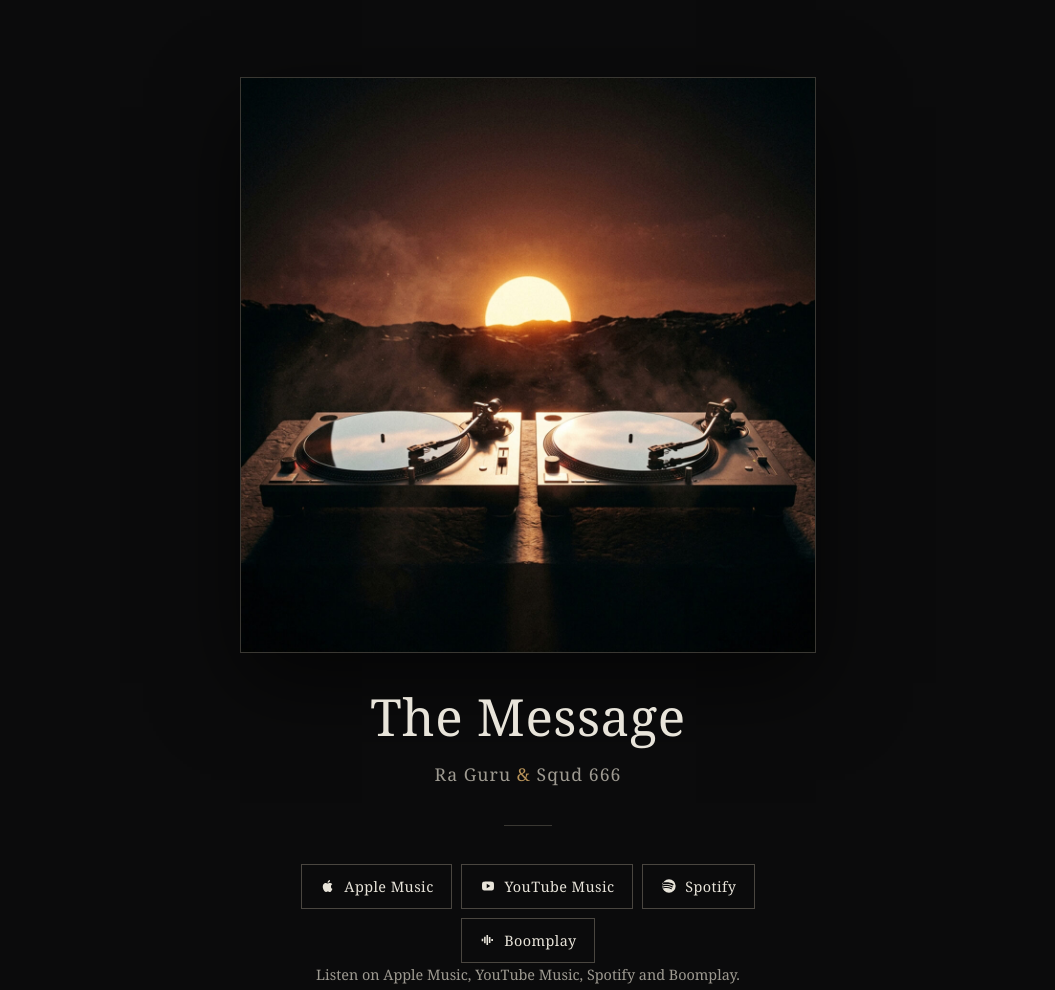
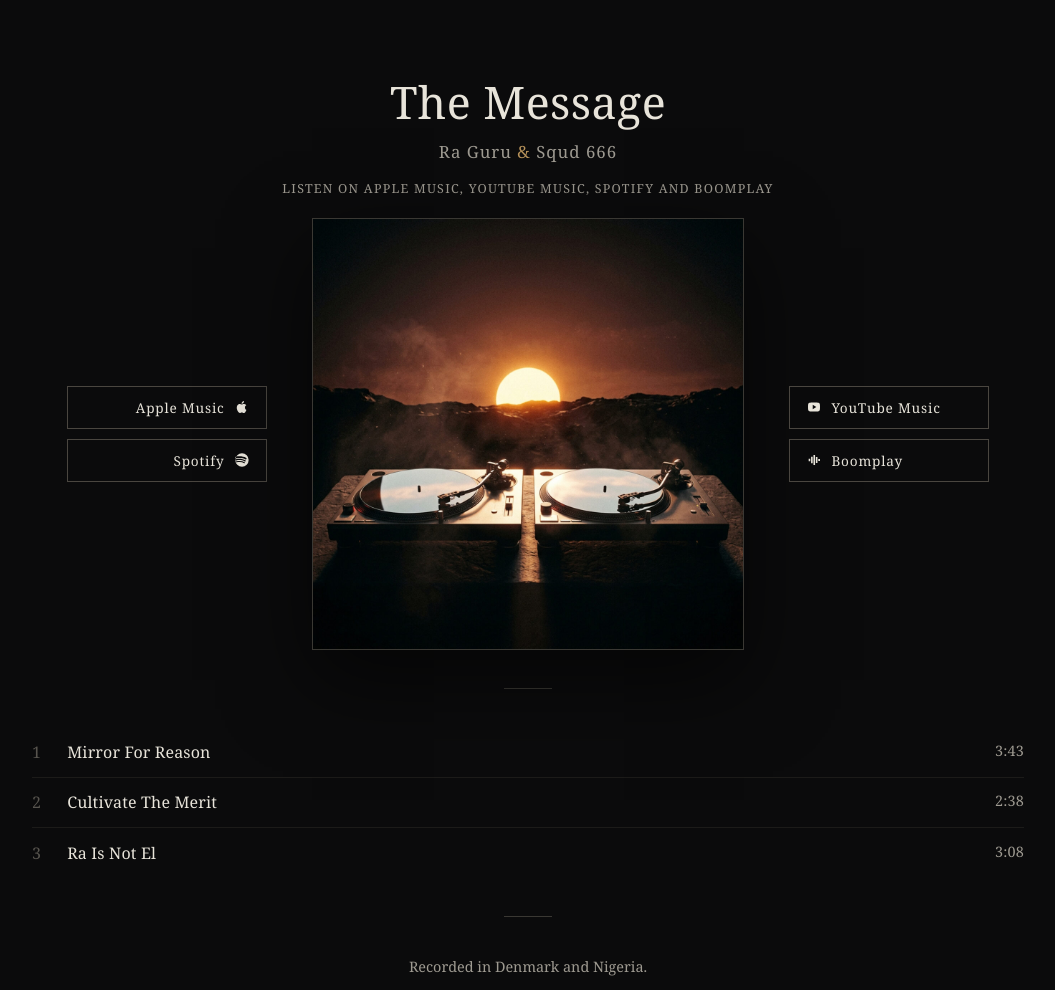
Before and after one commit to Faraday22/rgas666, a plain HTML site: page index.html in a window 1280 px wide. Shown: the top 990 px of the page, without its empty margins (112-1167 px from the left). Drawn offline with Linux system fonts and the light colour scheme.

Commit message:
Add files via upload

```diff
--- a/index.html
+++ b/index.html
@@ -49,27 +49,53 @@
     display: flex; justify-content: center;
     padding: clamp(2rem, 6vw, 5rem) 1.5rem;
   }
-  main { width: 100%; max-width: 36rem; text-align: center; }
+  main { width: 100%; max-width: 62rem; text-align: center; }
   .cover {
     width: 100%; aspect-ratio: 1/1; object-fit: cover; display: block;
     border: 1px solid var(--line);
     box-shadow: 0 30px 80px rgba(0,0,0,.6);
-    margin: 0 0 2.2rem;
   }
-  h1 { font-size: clamp(2rem, 7vw, 3.2rem); font-weight: 400; letter-spacing: .01em; line-height: 1.1; margin: 0 0 .35em; }
-  .artist { font-size: clamp(.95rem, 2.6vw, 1.1rem); letter-spacing: .06em; color: var(--muted); margin: 0; }
+  h1 { font-size: clamp(1.6rem, 4.2vw, 2.8rem); font-weight: 400; letter-spacing: .01em; line-height: 1.1; margin: 0 0 .3em; }
+  .artist { font-size: clamp(.9rem, 2vw, 1.05rem); letter-spacing: .06em; color: var(--muted); margin: 0 0 clamp(1rem, 2.2vh, 1.5rem); }
   .amp { color: var(--gold); }
   .rule { width: 3rem; height: 1px; background: var(--line); margin: 2.4rem auto; }
-  .listen { display: flex; flex-wrap: wrap; gap: .55rem; justify-content: center; }
+
+  /* cover flanked by the streaming links, so nothing needs scrolling */
+  .stage {
+    display: grid;
+    grid-template-columns: 1fr auto 1fr;
+    justify-content: center;
+    align-items: center;
+    gap: clamp(1.2rem, 3.5vw, 2.8rem);
+  }
+  .stage .cover { width: 54vh; height: 54vh; }
+  .side { display: flex; flex-direction: column; gap: .6rem; }
+  .side.left { align-items: flex-end; }
+  .side.right { align-items: flex-start; }
+  .side:empty { display: none; }
   .btn {
-    display: inline-flex; align-items: center; gap: .55rem;
-    padding: .75rem 1.1rem; border: 1px solid #4a4640; color: var(--fg);
-    text-decoration: none; font-size: .9rem; letter-spacing: .03em;
-    font-family: inherit; transition: border-color .15s, color .15s;
+    display: inline-flex; align-items: center; gap: .6rem;
+    width: 100%; max-width: 12.5rem;
+    padding: .7rem 1rem; border: 1px solid #4a4640; color: var(--fg);
+    text-decoration: none; font-size: .85rem; letter-spacing: .06em;
+    font-family: inherit; transition: border-color .15s, color .15s, background .15s;
+    white-space: nowrap;
   }
+  .side.left .btn { flex-direction: row-reverse; text-align: right; }
   .btn:hover { border-color: var(--gold); color: var(--gold); }
-  .btn[hidden] { display: none; }
-  .btn svg { width: 16px; height: 16px; fill: currentColor; }
+  .btn svg { width: 16px; height: 16px; fill: currentColor; flex: none; }
+  .listen-note { color: var(--muted); font-size: .78rem; letter-spacing: .1em; text-transform: uppercase; margin: 0 0 clamp(1.1rem, 2.6vh, 1.8rem); }
+
+  @media (max-width: 44rem) {
+    .stage { grid-template-columns: 1fr; gap: .7rem; }
+    .stage .side.left { order: 1; }
+    .stage .side.right { order: 2; }
+    .stage .cover { order: 3; margin-top: .7rem; }
+    .stage .cover { width: min(100%, 20rem); height: auto; justify-self: center; }
+    .side, .side.left, .side.right { flex-direction: row; flex-wrap: wrap; justify-content: center; align-items: stretch; }
+    .side.left .btn { flex-direction: row; text-align: left; }
+    .btn { width: auto; max-width: none; }
+  }
   ol.tracks { list-style: none; padding: 0; margin: 0; text-align: left; }
   ol.tracks li {
     display: flex; justify-content: space-between; gap: 1rem;
@@ -90,31 +116,16 @@
 </head>
 <body>
 <main>
-  <img class="cover" src="cover.jpg" alt="The Message — album cover">
   <h1>The Message</h1>
   <p class="artist">Ra Guru <span class="amp">&amp;</span> Squd 666</p>
 
-  <div class="rule"></div>
+  <p class="listen-note" id="listen-note"></p>
 
-  <div class="listen" id="listen">
-    <a class="btn" data-platform="apple" href="#" hidden>
-      <svg viewBox="0 0 24 24" aria-hidden="true"><path d="M16.4 12.9c0-2.3 1.9-3.4 2-3.5-1.1-1.6-2.8-1.8-3.4-1.8-1.4-.1-2.7.8-3.4.8-.7 0-1.8-.8-3-.8-1.5 0-2.9.9-3.7 2.3-1.6 2.7-.4 6.8 1.1 9 .7 1.1 1.6 2.2 2.8 2.2 1.1 0 1.5-.7 2.9-.7s1.7.7 2.9.7 2-1.1 2.7-2.1c.9-1.2 1.2-2.4 1.3-2.5-.1 0-2.2-.9-2.2-3.6zM14.1 5.9c.6-.8 1-1.8.9-2.9-.9.1-2 .6-2.7 1.4-.6.7-1 1.8-.9 2.8 1 .1 2-.5 2.7-1.3z"/></svg>
-      Apple Music
-    </a>
-    <a class="btn" data-platform="youtube" href="#" hidden>
-      <svg viewBox="0 0 24 24" aria-hidden="true"><path d="M12 5.2c3.5 0 5.9.2 6.9.5 1 .3 1.6.9 1.8 1.9.2 1 .3 2.4.3 4.4s-.1 3.4-.3 4.4c-.2 1-.8 1.6-1.8 1.9-1 .3-3.4.5-6.9.5s-5.9-.2-6.9-.5c-1-.3-1.6-.9-1.8-1.9-.2-1-.3-2.4-.3-4.4s.1-3.4.3-4.4c.2-1 .8-1.6 1.8-1.9 1-.3 3.4-.5 6.9-.5zm-1.9 3.6v6.4l5.4-3.2-5.4-3.2z"/></svg>
-      YouTube Music
-    </a>
-    <a class="btn" data-platform="spotify" href="#" hidden>
-      <svg viewBox="0 0 24 24" aria-hidden="true"><path d="M12 2a10 10 0 100 20 10 10 0 000-20zm4.3 14.4a.8.8 0 01-1.1.3c-3-1.8-6.7-2.2-11-1.2a.8.8 0 11-.4-1.5c4.7-1.1 8.8-.6 12.1 1.4.4.2.5.7.4 1zm1.1-2.6a1 1 0 01-1.3.3c-3.4-2.1-8.5-2.7-12.5-1.5a1 1 0 11-.6-1.9c4.6-1.4 10.3-.7 14.2 1.7.4.3.6.9.2 1.4zm.1-2.7C13.4 8.7 6.9 8.5 3.6 9.5a1.2 1.2 0 11-.7-2.3c3.9-1.2 11.1-.9 15.4 1.7a1.2 1.2 0 01-1.2 2.2z"/></svg>
-      Spotify
-    </a>
-    <a class="btn" data-platform="boomplay" href="#" hidden>
-      <svg viewBox="0 0 24 24" aria-hidden="true"><path d="M4 10h2.4v4H4v-4zm3.6-3h2.4v10H7.6V7zm3.6-2.4h2.4v14.8h-2.4V4.6zm3.6 3h2.4v8.8h-2.4V7.6zm3.6 2.8H21v3.2h-2.6v-3.2z"/></svg>
-      Boomplay
-    </a>
+  <div class="stage">
+    <div class="side left" id="side-left"></div>
+    <img class="cover" src="cover.jpg" alt="The Message — album cover">
+    <div class="side right" id="side-right"></div>
   </div>
-  <p class="note" id="listen-note"></p>
 
   <div class="rule"></div>
 
@@ -139,7 +150,8 @@
 <script>
 /* ── Streaming links ────────────────────────────────────────────────
    Paste the URLs between the quotes. Any platform left empty is
-   hidden automatically, so the page never shows a dead button.
+   skipped automatically, so the page never shows a dead button.
+   The links are split left/right of the cover, two on each side.
    ─────────────────────────────────────────────────────────────────── */
 const LINKS = {
   apple:   "https://music.apple.com/us/album/the-message-single/6838480344",
@@ -149,18 +161,34 @@ const LINKS = {
 };
 
 const NAMES = { apple: "Apple Music", youtube: "YouTube Music", spotify: "Spotify", boomplay: "Boomplay" };
+const ICONS = {
+  apple:   '<path d="M16.4 12.9c0-2.3 1.9-3.4 2-3.5-1.1-1.6-2.8-1.8-3.4-1.8-1.4-.1-2.7.8-3.4.8-.7 0-1.8-.8-3-.8-1.5 0-2.9.9-3.7 2.3-1.6 2.7-.4 6.8 1.1 9 .7 1.1 1.6 2.2 2.8 2.2 1.1 0 1.5-.7 2.9-.7s1.7.7 2.9.7 2-1.1 2.7-2.1c.9-1.2 1.2-2.4 1.3-2.5-.1 0-2.2-.9-2.2-3.6zM14.1 5.9c.6-.8 1-1.8.9-2.9-.9.1-2 .6-2.7 1.4-.6.7-1 1.8-.9 2.8 1 .1 2-.5 2.7-1.3z"/>',
+  youtube: '<path d="M12 5.2c3.5 0 5.9.2 6.9.5 1 .3 1.6.9 1.8 1.9.2 1 .3 2.4.3 4.4s-.1 3.4-.3 4.4c-.2 1-.8 1.6-1.8 1.9-1 .3-3.4.5-6.9.5s-5.9-.2-6.9-.5c-1-.3-1.6-.9-1.8-1.9-.2-1-.3-2.4-.3-4.4s.1-3.4.3-4.4c.2-1 .8-1.6 1.8-1.9 1-.3 3.4-.5 6.9-.5zm-1.9 3.6v6.4l5.4-3.2-5.4-3.2z"/>',
+  spotify: '<path d="M12 2a10 10 0 100 20 10 10 0 000-20zm4.3 14.4a.8.8 0 01-1.1.3c-3-1.8-6.7-2.2-11-1.2a.8.8 0 11-.4-1.5c4.7-1.1 8.8-.6 12.1 1.4.4.2.5.7.4 1zm1.1-2.6a1 1 0 01-1.3.3c-3.4-2.1-8.5-2.7-12.5-1.5a1 1 0 11-.6-1.9c4.6-1.4 10.3-.7 14.2 1.7.4.3.6.9.2 1.4zm.1-2.7C13.4 8.7 6.9 8.5 3.6 9.5a1.2 1.2 0 11-.7-2.3c3.9-1.2 11.1-.9 15.4 1.7a1.2 1.2 0 01-1.2 2.2z"/>',
+  boomplay:'<path d="M4 10h2.4v4H4v-4zm3.6-3h2.4v10H7.6V7zm3.6-2.4h2.4v14.8h-2.4V4.6zm3.6 3h2.4v8.8h-2.4V7.6zm3.6 2.8H21v3.2h-2.6v-3.2z"/>'
+};
+
 const live = [];
+const left = document.getElementById("side-left");
+const right = document.getElementById("side-right");
 
-for (const [key, url] of Object.entries(LINKS)) {
-  if (!url || url === "#") continue;
-  const el = document.querySelector('[data-platform="' + key + '"]');
-  if (el) { el.href = url; el.hidden = false; live.push(NAMES[key]); }
-}
+/* one button per platform, alternating left / right of the cover */
+const visible = Object.entries(LINKS).filter(([, u]) => u && u !== "#");
+visible.forEach(([key, url], i) => {
+  const a = document.createElement("a");
+  a.className = "btn";
+  a.href = url;
+  a.target = "_blank";
+  a.rel = "noopener";
+  a.innerHTML = '<svg viewBox="0 0 24 24" aria-hidden="true">' + (ICONS[key] || "") + '</svg><span>' + NAMES[key] + '</span>';
+  (i % 2 === 0 ? left : right).appendChild(a);
+  live.push(NAMES[key]);
+});
 
 const note = document.getElementById("listen-note");
-if (live.length === 1)      note.textContent = "Listen on " + live[0] + ".";
-else if (live.length === 2) note.textContent = "Listen on " + live[0] + " and " + live[1] + ".";
-else if (live.length > 2)   note.textContent = "Listen on " + live.slice(0,-1).join(", ") + " and " + live[live.length-1] + ".";
+if (live.length === 1)      note.textContent = "Listen on " + live[0];
+else if (live.length === 2) note.textContent = "Listen on " + live[0] + " and " + live[1];
+else if (live.length > 2)   note.textContent = "Listen on " + live.slice(0,-1).join(", ") + " and " + live[live.length-1];
 else                        note.textContent = "";
 </script>
 </body>
```
